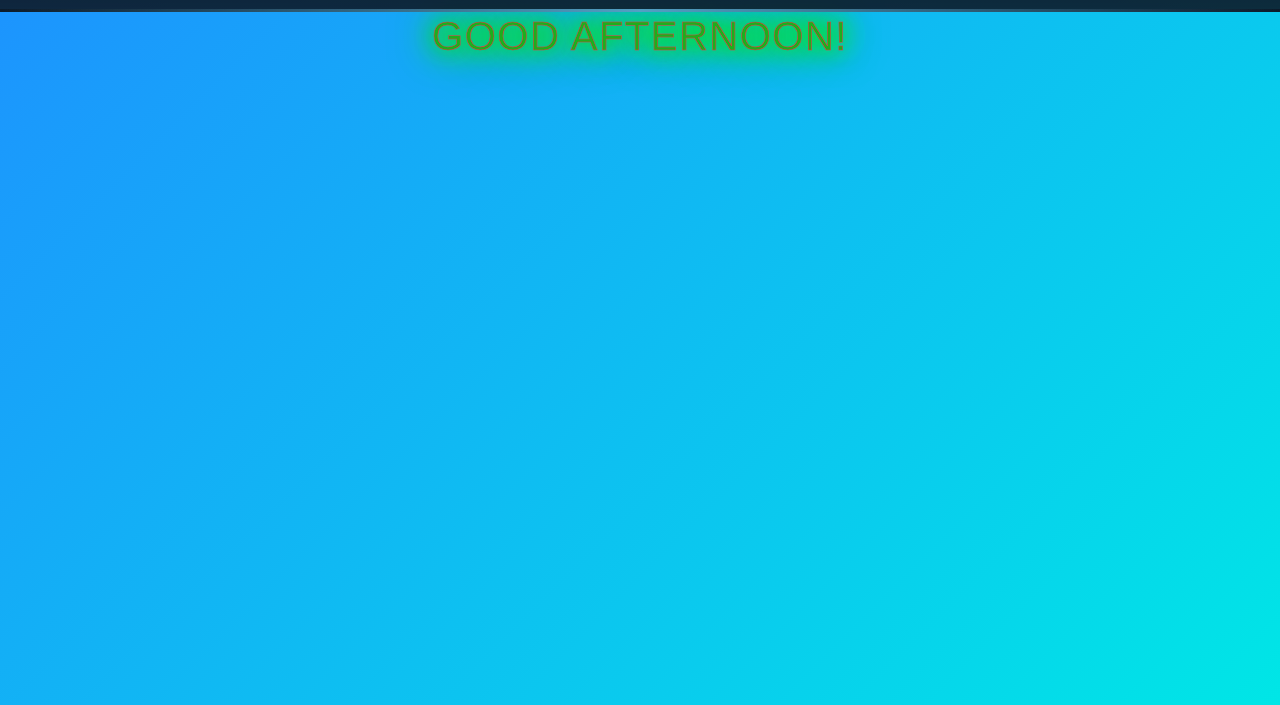
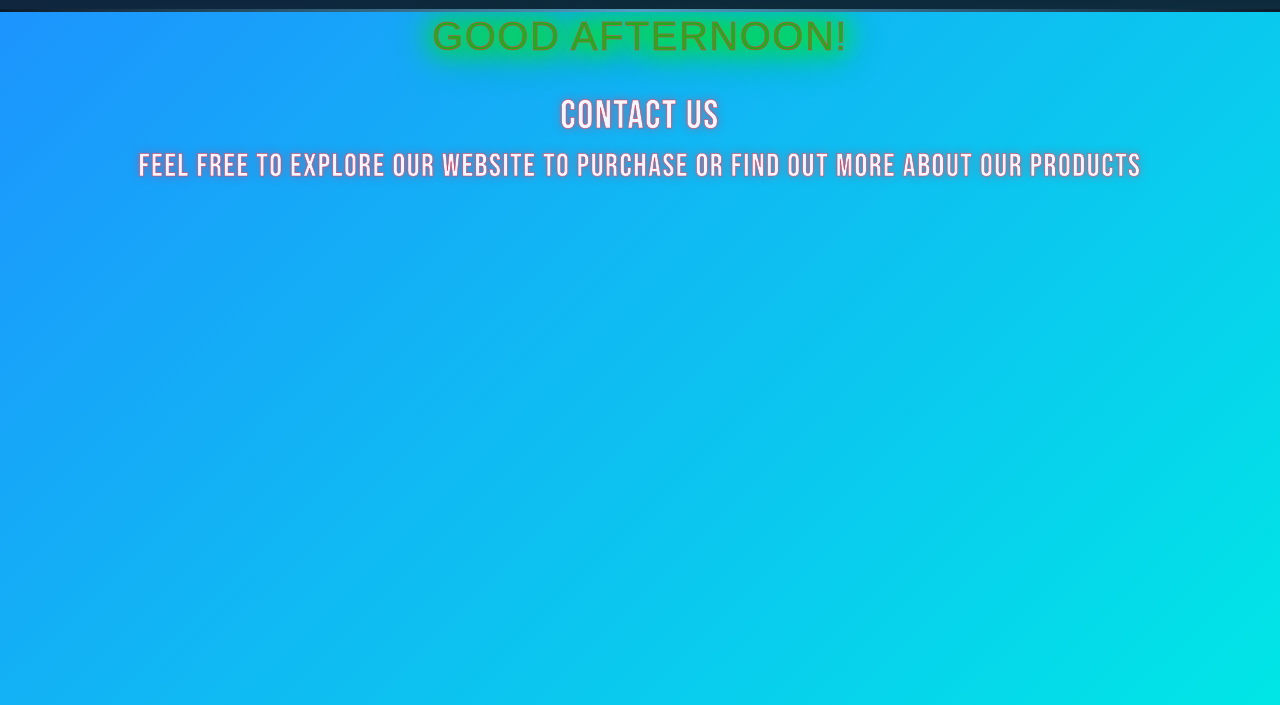
Before and after one commit to Rainbowcats999/Final-Project-Personal-touches, a plain HTML site: page contact.html in a window 1280 px wide. Shown: the part 95-800 px from the top of the page. Drawn offline with nearby package versions, Linux system fonts and the light colour scheme; a web font is replaced by a local one.

```diff
--- a/contact.html
+++ b/contact.html
@@ -48,7 +48,9 @@
       <div class="container">
         <div class="row">
             <div class="col-12 mb-4">
-
+        <h1>Contact Us</h1>
+        <h2>Feel free to explore our website to purchase or
+find out more about our products</h2>
             </div>
         </div>
     </div>
```
Also changed, not shown: imgs/envelope.png (added), imgs/instagram.jpg (added), imgs/phone.png (added), imgs/pin.png (added), imgs/snapchat.png (added), imgs/twitter.png (added).
